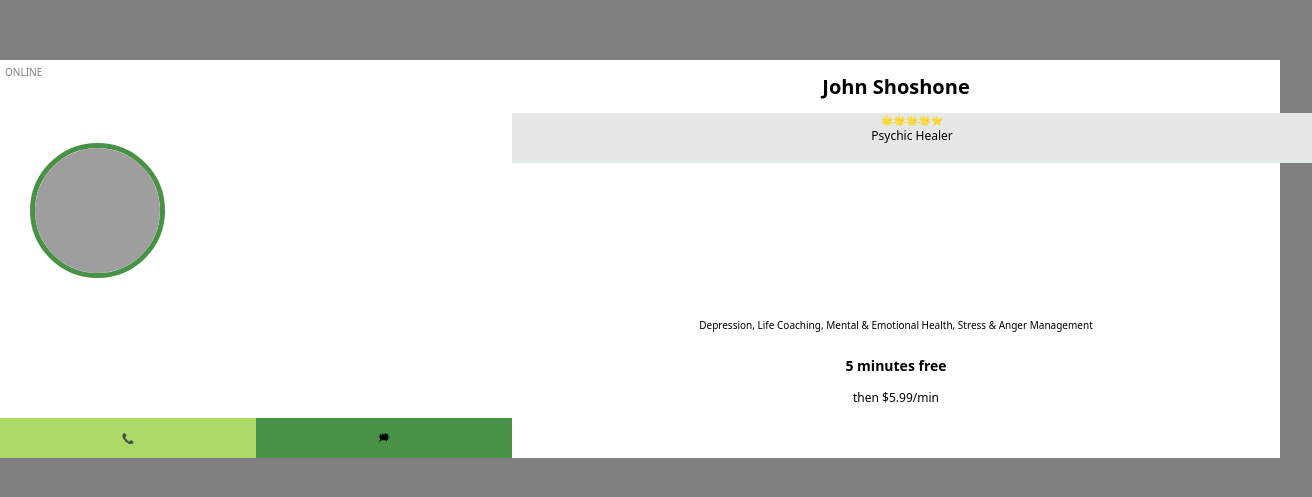
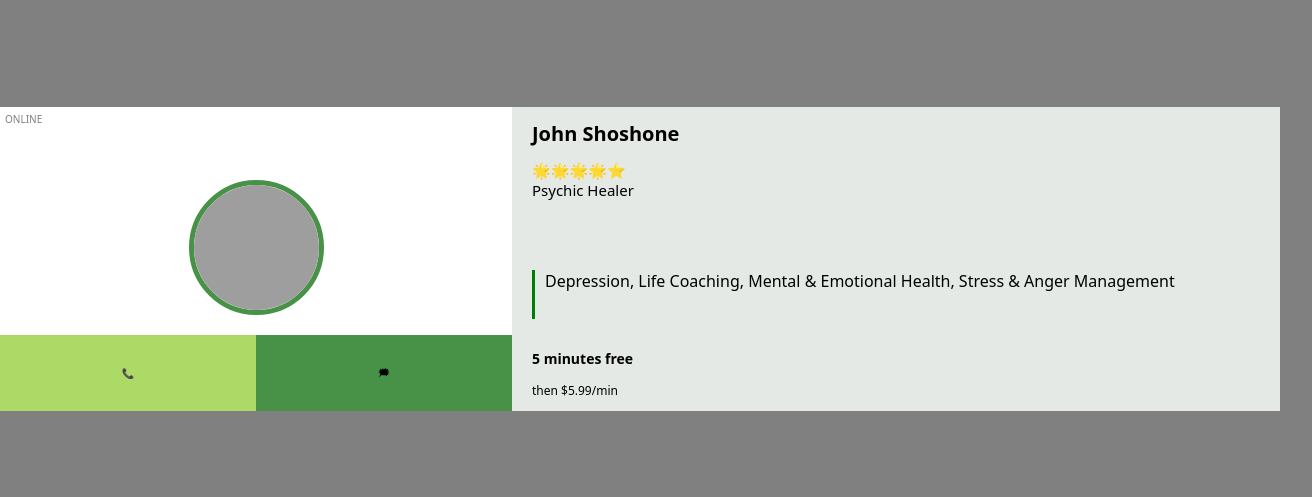
Before and after one commit to kangcarol/css-flexbox-grid-lab, a plain HTML site: page index.html in a window 1280 px wide. Shown: the part 141-638 px from the top of the page, 1312 px wide, since content can reach past the window. Drawn offline with Linux system fonts and the light colour scheme; grey boxes are pictures that could not be loaded.

Commit message:
add div to header, fix background colors

```diff
--- a/css/style.css
+++ b/css/style.css
@@ -31,13 +31,14 @@ body {
 }
 
 img {
-  margin: 30px;
+  margin: 20px;
   border-radius: 50%;
   border: 5px solid rgb(71, 146, 71);
 }
 
 main {
   background-color: white;
+
 }
 
 #status {
@@ -53,14 +54,13 @@ main {
 
 #occupation {
   background-color: rgb(228, 233, 229);
-  height: 50px;
-  width: 100vh;
+  width: 100%;
+  padding: 4px;
+  font-size: 15px;
 }
 
-#jobTitle {
-  font-size: 12px;
-  display: flex;
-  justify-content: center;
+#name {
+  padding: 0;
 }
 
 #offer {
@@ -70,11 +70,12 @@ main {
 #price {
   font-size: 12px;
   vertical-align: center;
+  padding: 0;
+  /* margin: 10px; */
 }
 
 #phone {
   background-color: rgb(173, 218, 102);
-  height: 40px;
   width: 50% ;
   display: flex;
   align-items: center;
@@ -84,7 +85,6 @@ main {
 
 #message {
   background-color: rgb(71, 146, 71);
-  height: 40px;
   width: 50%;
   display: flex;
   align-items: center;
@@ -119,35 +119,74 @@ main {
   main {
     display: grid;
     grid-template-columns: 40% 60%;
+    /* grid-template-rows: auto 1fr auto; */
     grid-template-rows: auto;
     grid-column-start: 2 ;
+    text-align: left;
+    background-color: white;
   }
+
 
   #status {
     grid-row-start: 1;
     grid-column-start: 1 ;
     justify-content: flex-start;
+    background-color: white;
   }
 
   img {
+    align-self: center;
     grid-column-start: 1 ;
-    grid-row: 2;
+    grid-row: 2 / 5;
+    /* background-color: white; */
+    justify-self: center;
   }
 
   #contact {
-    grid-column-start: 1 / 3 ;
+    grid-column-start: 1;
+    grid-row: 6;
+  }
+
+  #headerDiv {
+    background-color: rgb(228, 233, 229);
+  }
+
+  #name {
+    padding: 0 20px 0 20px;
+
   }
 
   #occupation {
     grid-column-start: 2 ;
+    grid-row: 2 / 4;
+    text-align: left;
+    /* vertical-align: center; */
+    /* text-align: left; */
+    padding: 0px 20px 0 20px;
+    background-color: rgb(228, 233, 229);
   }
 
-  #offer {
-    grid-column-start: 2 ;
-  }
 
   #brand {
     display: grid;
     grid-column-start: 2 ;
+    grid-row-start: 4 ;
+    font-size: 16px;
+    inline-size: 600px;
+    width: 100%;
+    padding: 0 20px 0 20px;
+    background-color: rgb(228, 233, 229);
+  }
+
+  #offer {
+    grid-row-start: 6;
+    grid-column-start: 2 ;
+    padding: 0 20px 0 20px;
+    background-color: rgb(228, 233, 229);
+  }
+
+  #brand > p {
+    border-left: 3px solid green;
+    padding: 0 20px 0 10px;
   }
 }
--- a/index.html
+++ b/index.html
@@ -10,7 +10,9 @@
   <main>
     <div id="status">ONLINE</div>
     <img src="https://picsum.photos/125" alt="placeholder avatar">
-    <h1 id="name">John Shoshone</h1>
+    <div id="headerDiv">
+      <h1 id="name">John Shoshone</h1>
+    </div>
     <section id="occupation">
       <p>🌟🌟🌟🌟⭐</p>
       <p id="jobTitle">Psychic Healer</p>
```
